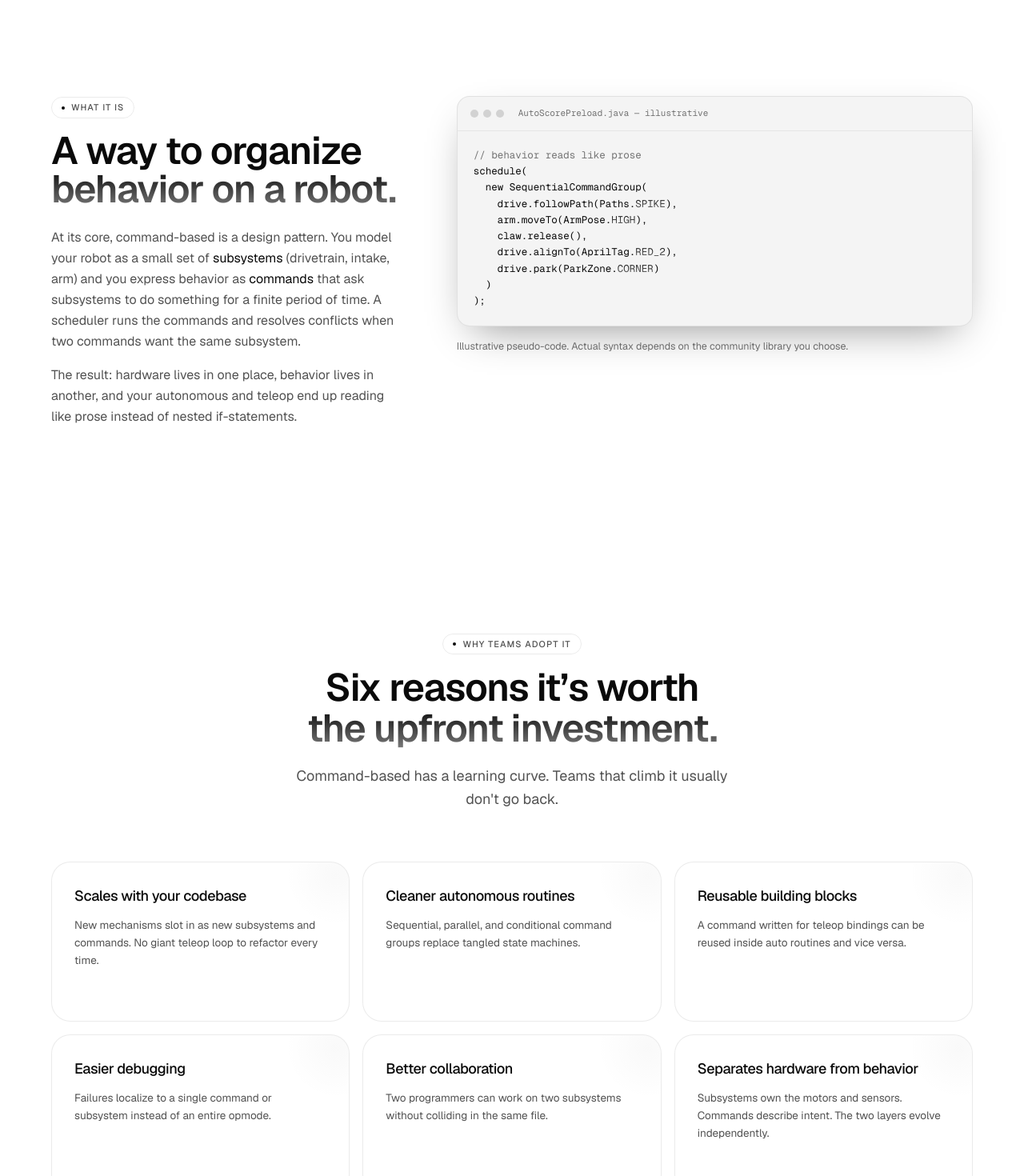
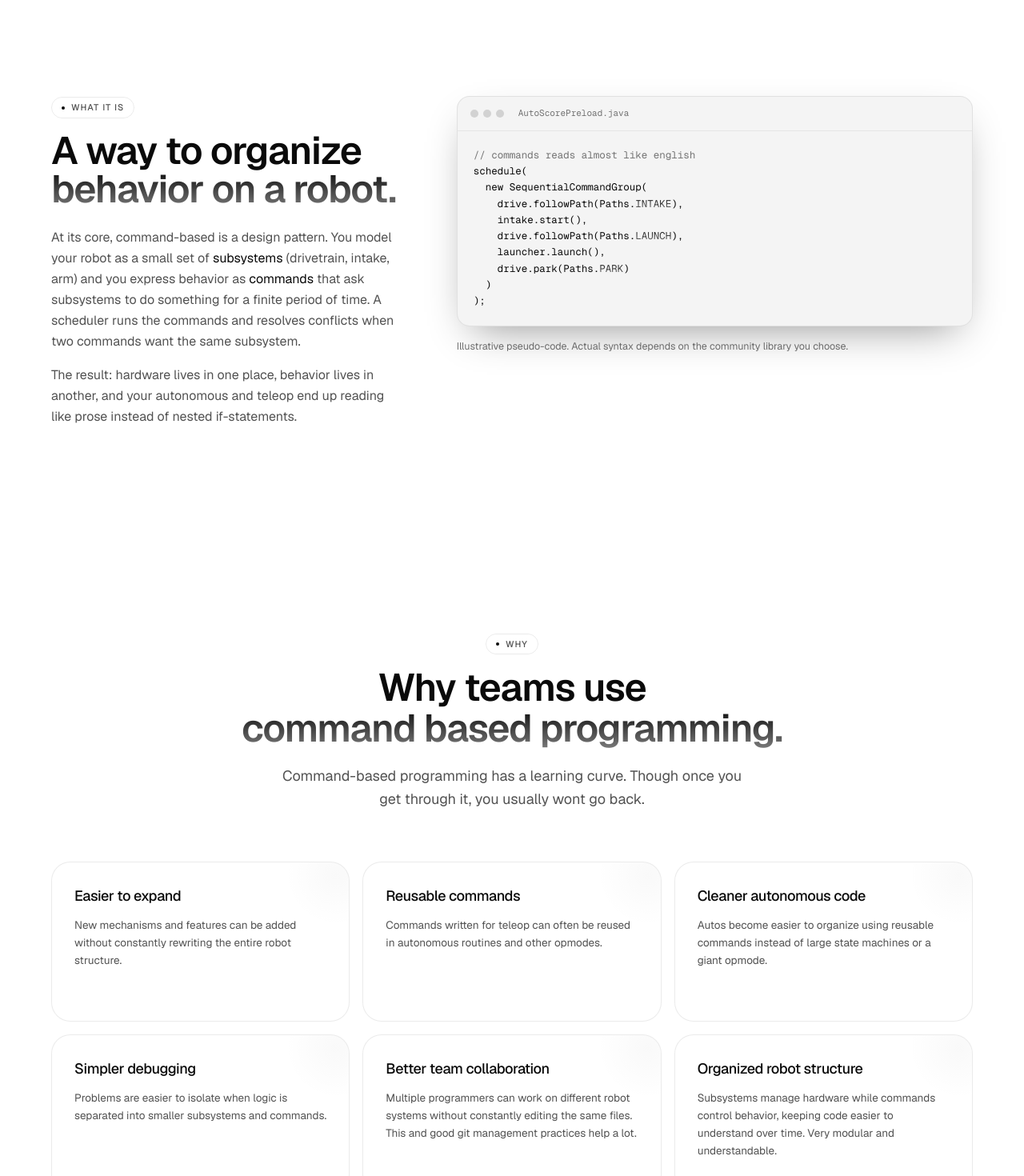
Before and after one commit to 13201Hazmat/ftcwires, a Next.js app: page /command-based in a window 1280 px wide. Shown: the part 1080-2550 px from the top of the page at 80% size. Built offline with nearby package versions, Linux system fonts and the light colour scheme.

Commit message:
Working on command docs

```diff
--- a/app/command-based/page.tsx
+++ b/app/command-based/page.tsx
@@ -54,7 +54,6 @@ export default function CommandBasedPage() {
       <Concepts />
       <Layout />
       <Skeletons />
-      <Scaling />
       <References />
       <ContributeCTA />
     </>
@@ -153,26 +152,26 @@ function WhatItIs() {
                   style={{ background: "var(--border-strong)" }}
                 />
                 <span className="ml-3 text-[11px] text-subtle">
-                  AutoScorePreload.java — illustrative
+                  AutoScorePreload.java
                 </span>
               </div>
               <pre className="overflow-x-auto px-5 py-5 text-foreground">
                 <code>
-                  <span className="text-subtle">// behavior reads like prose</span>
+                  <span className="text-subtle">// commands reads almost like english</span>
                   {"\n"}
                   schedule(
                   {"\n"}
                   {"  "}new SequentialCommandGroup(
                   {"\n"}
-                  {"    "}drive.followPath(Paths.<span className="text-fade">SPIKE</span>),
+                  {"    "}drive.followPath(Paths.<span className="text-fade">INTAKE</span>),
                   {"\n"}
-                  {"    "}arm.moveTo(ArmPose.<span className="text-fade">HIGH</span>),
+                  {"    "}intake.start(),
                   {"\n"}
-                  {"    "}claw.release(),
+                  {"    "}drive.followPath(Paths.<span className="text-fade">LAUNCH</span>),
                   {"\n"}
-                  {"    "}drive.alignTo(AprilTag.<span className="text-fade">RED_2</span>),
+                  {"    "}launcher.launch(),
                   {"\n"}
-                  {"    "}drive.park(ParkZone.<span className="text-fade">CORNER</span>)
+                  {"    "}drive.park(Paths.<span className="text-fade">PARK</span>)
                   {"\n"}
                   {"  "})
                   {"\n"}
@@ -197,42 +196,42 @@ function WhatItIs() {
 function WhyTeams() {
   const items = [
     {
-      title: "Scales with your codebase",
-      desc: "New mechanisms slot in as new subsystems and commands. No giant teleop loop to refactor every time.",
+      title: "Easier to expand",
+      desc: "New mechanisms and features can be added without constantly rewriting the entire robot structure.",
     },
     {
-      title: "Cleaner autonomous routines",
-      desc: "Sequential, parallel, and conditional command groups replace tangled state machines.",
+      title: "Reusable commands",
+      desc: "Commands written for teleop can often be reused in autonomous routines and other opmodes.",
     },
     {
-      title: "Reusable building blocks",
-      desc: "A command written for teleop bindings can be reused inside auto routines and vice versa.",
+      title: "Cleaner autonomous code",
+      desc: "Autos become easier to organize using reusable commands instead of large state machines or a giant opmode.",
     },
     {
-      title: "Easier debugging",
-      desc: "Failures localize to a single command or subsystem instead of an entire opmode.",
+      title: "Simpler debugging",
+      desc: "Problems are easier to isolate when logic is separated into smaller subsystems and commands.",
     },
     {
-      title: "Better collaboration",
-      desc: "Two programmers can work on two subsystems without colliding in the same file.",
+      title: "Better team collaboration",
+      desc: "Multiple programmers can work on different robot systems without constantly editing the same files. This and good git management practices help a lot.",
     },
     {
-      title: "Separates hardware from behavior",
-      desc: "Subsystems own the motors and sensors. Commands describe intent. The two layers evolve independently.",
+      title: "Organized robot structure",
+      desc: "Subsystems manage hardware while commands control behavior, keeping code easier to understand over time. Very modular and understandable.",
     },
   ];
   return (
     <section className="px-6 py-24 lg:py-32">
       <div className="mx-auto max-w-6xl">
         <SectionHeader
-          eyebrow="Why teams adopt it"
+          eyebrow="Why"
           title={
             <>
-              Six reasons it&rsquo;s worth
-              <span className="block text-fade">the upfront investment.</span>
+              Why teams use
+              <span className="block text-fade">command based programming.</span>
             </>
           }
-          desc="Command-based has a learning curve. Teams that climb it usually don't go back."
+          desc="Command-based programming has a learning curve. Though once you get through it, you usually wont go back."
         />
         <div className="mt-16 grid grid-cols-1 gap-4 md:grid-cols-2 lg:grid-cols-3">
           {items.map((it) => (
@@ -275,27 +274,27 @@ function Concepts() {
     {
       n: "01",
       title: "Subsystems",
-      desc: "A class that owns a piece of hardware — the drivetrain, an arm, an intake. Exposes a small public API (e.g. setPower, openClaw). Nothing else in your code touches the motors directly.",
+      desc: "Subsystems organize hardware into reusable components. Instead of accessing motors and servos throughout your code, hardware is managed in one place.",
     },
     {
       n: "02",
       title: "Commands",
-      desc: "A short-lived object that asks subsystems to do something. Has an init, an execute, an isFinished, and an end. Commands declare which subsystems they require.",
+      desc: "Commands describe actions your robot can perform, such as intaking, following a path, or scoring a game piece.",
     },
     {
       n: "03",
-      title: "Command groups",
-      desc: "Sequential and parallel composites that let you build long autonomous routines out of small, testable pieces.",
+      title: "Command Groups",
+      desc: "Multiple commands can be combined into larger routines, allowing complex autonomous sequences to be built from simple actions. Like parallel or sequential command groups.",
     },
     {
       n: "04",
-      title: "Triggers & bindings",
-      desc: "Gamepad buttons or sensor conditions that schedule commands. Most teleop input handling becomes one-line bindings.",
+      title: "Triggers",
+      desc: "Triggers connect buttons, sensors, or robot states to commands, making teleop controls easier to organize and maintain.",
     },
     {
       n: "05",
       title: "Scheduler",
-      desc: "The runtime that ticks active commands every loop, enforces subsystem ownership, and resolves conflicts when two commands want the same hardware.",
+      desc: "The scheduler automatically manages active commands and ensures they run in the correct order without conflicting with each other.",
     },
   ];
   return (
@@ -349,30 +348,29 @@ function Concepts() {
  * ===================================================== */
 function Layout() {
 const tree = `TeamCode/src/main/java/org/firstinspires/ftc/teamcode/
+├── autos/
+│   └── paths/
+│   │    └── PathsAndPoses.java
+│   └── runnables/
+│       ├── NearAuto.java
+│       └── FarAuto.java
+├── pedroPathing/
 ├── subsystems/
-│   ├── DriveSubsystem.java
-│   ├── IntakeSubsystem.java
-│   ├── ArmSubsystem.java
-│   └── VisionSubsystem.java
-├── commands/
-│   ├── drive/
-│   │   ├── DriveByTime.java
-│   │   ├── FollowPath.java
-│   │   └── AlignToTag.java
-│   ├── arm/
-│   │   └── MoveArmTo.java
-│   └── auto/
-│       └── ScorePreload.java
-├── opmodes/
-│   ├── autonomous/
-│   │   ├── RedNearAuto.java
-│   │   └── BlueFarAuto.java
-│   └── teleop/
-│       └── MainTeleOp.java
+│   ├── IntakeRoller.java
+│   ├── IntakeSpindexerGroup.java
+│   ├── Launcher.java
+│   ├── LauncherGroup.java
+│   ├── LauncherHood.java
+│   ├── Limelight.java
+│   ├── Spindexer.java
+│   └── Turret.java
+├── teleop/
+│   ├── CompTeleOp.java
+│   ├── RedTeleOp.java
+│   └── BlueTeleOp.java
+├── testOpModes/
 ├── util/
-│   ├── Constants.java
-│   └── ControllerMap.java
-└── Robot.java`;
+└── README.md`;
 
   return (
     <section className="px-6 py-24 lg:py-32">
@@ -381,31 +379,15 @@ function Layout() {
           <div className="lg:col-span-5">
             <SectionEyebrow>Recommended layout</SectionEyebrow>
             <h2 className="mt-4 text-4xl font-semibold tracking-tight sm:text-5xl">
-              A folder structure
-              <span className="block text-fade">that grows with you.</span>
+              A repo structure
+              <span className="block text-fade">that you decide.</span>
             </h2>
             <p className="mt-6 text-base leading-relaxed text-muted">
               There is no &ldquo;correct&rdquo; layout — only one that helps
-              your team find code quickly six months in. Here&rsquo;s a
-              starting point most command-based FTC codebases converge on,
-              with room to adapt as your robot grows.
+              your team develop and optimize your code. Here&rsquo;s a
+              starting point most command-based FTC codebases start on.
+              This is an example from Team 13201 Hazmats DECODE codebase.
             </p>
-            <ul className="mt-8 space-y-3">
-              {[
-                "Subsystems own all hardware references — nothing else.",
-                "Commands describe intent and live next to similar commands.",
-                "Opmodes are thin entry points that compose commands.",
-                "Constants live in one place so tuning doesn't sprawl.",
-              ].map((b) => (
-                <li
-                  key={b}
-                  className="flex items-start gap-2.5 text-sm leading-relaxed text-muted"
-                >
-                  <CheckIcon className="mt-0.5 h-4 w-4 flex-none text-foreground" />
-                  <span>{b}</span>
-                </li>
-              ))}
-            </ul>
           </div>
           <div className="lg:col-span-7">
             <div
@@ -463,59 +445,86 @@ function Skeletons() {
               <span className="block text-fade">and a command look like.</span>
             </>
           }
-          desc="Pseudo-code in the spirit of FTC command-based libraries. Real syntax depends on whether you use FTCLib, NextFTC, or a homegrown implementation."
+          desc="Pseudo-code in the spirit of FTC command-based libraries. Real syntax depends on the library you choose."
         />
 
         <div className="mt-16 grid grid-cols-1 gap-5 lg:grid-cols-2">
           <CodeBlock
-            file="IntakeSubsystem.java"
+            file="Intake.java"
             label="Subsystem"
-            code={`public class IntakeSubsystem extends Subsystem {
-  private final DcMotor motor;
+            code={`public class Intake {
 
-  public IntakeSubsystem(HardwareMap hw) {
-    this.motor = hw.get(DcMotor.class, "intake");
+    //This is an example using Ivy made by Pedro Pathing
+    private final DcMotorEx intakeMotor;
+
+    public Intake(HardwareMap hardwareMap) {
+        intakeMotor = hardwareMap.get(DcMotorEx.class, "intakeMotor");
     }
 
-  public void run(double power) {
-    motor.setPower(power);
+    public Command intakeForward() {
+        return new InstantCommand(() ->
+                intakeMotor.setPower(1.0)
+        );
     }
 
-  public void stop() {
-    motor.setPower(0);
+    public Command intakeReverse() {
+        return new InstantCommand(() ->
+                intakeMotor.setPower(-1.0)
+        );
+    }
+
+    public Command intakeOff() {
+        return new InstantCommand(() ->
+                intakeMotor.setPower(0.0)
+        );
     }
 }`}
           />
           <CodeBlock
-            file="RunIntakeFor.java"
+            file="AutoCommands.java"
             label="Command"
-            code={`public class RunIntakeFor extends Command {
-  private final IntakeSubsystem intake;
-  private final double power, seconds;
-  private double startTime;
+            code={`public class AutoCommands {
 
-  public RunIntakeFor(IntakeSubsystem intake,
-                       double power, double seconds) {
-    this.intake = intake;
-    this.power = power;
-    this.seconds = seconds;
-    addRequirements(intake);
+    /// This is an example made with NextFTC 1.0
+    public Command intake(PathChain path) {
+        return new ParallelDeadlineGroup(
+                new FollowPath(path, true),
+                new InstantCommand(IntakeRoller::setFor),
+                new WaitUntil(() ->
+                        PedroComponent.follower().getCurrentTValue() >= 0.30
+                ).then(
+                        new InstantCommand(
+                                Launcher.INSTANCE::setLauncherStateIdle
+                        )
+                )
+        );
     }
 
-  @Override
-  public void initialize() {
-    startTime = time();
-    intake.run(power);
+    public Command launch(PathChain path, double triggerPoint) {
+        return new ParallelDeadlineGroup(
+                new FollowPath(path, true),
+                new InstantCommand(() ->
+                        Turret.INSTANCE.turretAuto(path.endPose())
+                ),
+                new WaitUntil(() ->
+                        PedroComponent.follower().getCurrentTValue() >= triggerPoint
+                ).then(
+                        LauncherGroup.INSTANCE.closeLaunchForAuto
+                )
+        );
     }
 
-  @Override
-  public boolean isFinished() {
-    return time() - startTime >= seconds;
-  }
-
-  @Override
-  public void end(boolean interrupted) {
-    intake.stop();
+    public Command intakeUntilFull(double timeout) {
+        return new ParallelRaceGroup(
+                new Delay(timeout),
+                new SequentialGroup(
+                        new InstantCommand(IntakeRoller::setFor),
+                        new WaitUntil(
+                                SpindexerSensors.INSTANCE::isSpindexerFull
+                        ),
+                        new InstantCommand(IntakeRoller::setOff)
+                )
+        );
     }
 }`}
           />
@@ -523,8 +532,7 @@ function Skeletons() {
 
         <p className="mt-6 text-[12.5px] text-subtle">
           Examples are for shape, not for copy-paste. Full working examples
-          and a starter template are{" "}
-          <span className="text-foreground">on the roadmap</span> — see the
+          may be released in the future — see the
           contribute section below if you want to help write them.
         </p>
       </div>
@@ -584,91 +592,31 @@ function CodeBlock({
   );
 }
 
-/* =====================================================
- * Scaling — collaboration & debugging
- * ===================================================== */
-function Scaling() {
-  const items = [
-    {
-      tag: "Collaboration",
-      title: "Two programmers, two subsystems, zero merge conflicts.",
-      desc: "Because each subsystem and command lives in its own file, the days of three students editing the same opmode at 11pm before competition are gone.",
-    },
-    {
-      tag: "Debugging",
-      title: "Localized failure surface.",
-      desc: "When an autonomous fails, you know which command was running. Add telemetry to one command instead of digging through a 600-line opmode.",
-    },
-    {
-      tag: "Iteration",
-      title: "Rewrite behavior without touching hardware.",
-      desc: "Swap a path, retune a movement, or chain commands differently — the subsystem layer doesn't move. The robot keeps working between iterations.",
-    },
-    {
-      tag: "Onboarding",
-      title: "A new programmer can ship a real feature in week one.",
-      desc: "Writing a single command against an existing subsystem is a perfect starter task. They learn the codebase without the cost of touching everything.",
-    },
-  ];
-  return (
-    <section className="px-6 py-24 lg:py-32">
-      <div className="mx-auto max-w-6xl">
-        <SectionHeader
-          eyebrow="Why it scales"
-          title={
-            <>
-              For larger teams and
-              <span className="block text-fade">larger autonomous systems.</span>
-            </>
-          }
-          desc="The pattern pays off most when your team and your codebase get bigger."
-        />
-        <div className="mt-16 grid grid-cols-1 gap-4 md:grid-cols-2">
-          {items.map((it) => (
-            <div
-              key={it.tag}
-              className="rounded-3xl border p-8"
-              style={{
-                borderColor: "var(--border)",
-                background: "var(--surface)",
-              }}
-            >
-              <span
-                className="rounded-full border px-2.5 py-1 text-[11px] font-medium uppercase tracking-widest text-muted"
-                style={{ borderColor: "var(--border)" }}
-              >
-                {it.tag}
-              </span>
-              <h3 className="mt-6 text-xl font-medium tracking-tight text-foreground sm:text-2xl">
-                {it.title}
-              </h3>
-              <p className="mt-2 text-[14px] leading-relaxed text-muted">
-                {it.desc}
-              </p>
-            </div>
-          ))}
-        </div>
-      </div>
-    </section>
-  );
-}
+
 
 /* =====================================================
  * References — community libraries & docs
  * ===================================================== */
 function References() {
   const items = [
-    {
-      tag: "Library",
-      title: "FTCLib",
-      desc: "A community library that brings WPILib-style command-based to FTC. The most common starting point.",
-      href: "https://docs.ftclib.org/ftclib/",
-    },
+
     {
       tag: "Library",
       title: "NextFTC",
       desc: "A modern command-based framework for FTC with an opinionated, batteries-included API.",
       href: "https://nextftc.dev",
+    },
+    {
+      tag: "Library",
+      title: "Ivy",
+      desc: "A simple, easy to use, and powerful command-based control flow library for FTC",
+      href: "https://pedropathing.com/docs/ivy",
+    },
+    {
+      tag: "Library",
+      title: "SolversLib",
+      desc: "A maintained FTCLib fork that provides command-based architecture and programming tools for FTC teams.",
+      href: "http://docs.seattlesolvers.com/",
     },
     {
       tag: "Reference",
@@ -678,7 +626,7 @@ function References() {
     },
     {
       tag: "Docs",
-      title: "ftc-docs",
+      title: "FTC Docs",
       desc: "Official FTC software documentation — useful baseline before adopting any library.",
       href: "https://ftc-docs.firstinspires.org",
     },
@@ -690,11 +638,11 @@ function References() {
           eyebrow="Community libraries & references"
           title={
             <>
-              We didn&rsquo;t build any of these.
-              <span className="block text-fade">Use them. Credit them.</span>
+              We didn&rsquo;t write any of these.
+              <span className="block text-fade">Support the creators who did..</span>
             </>
           }
-          desc="Command-based exists because of FRC, WPILib, and FTC community library authors. Start here."
+          desc="These libraries exist because of the FTC community."
         />
         <div className="mt-16 grid grid-cols-1 gap-4 md:grid-cols-2">
           {items.map((it) => (
```
Lines whose indentation alone changed are shown as unchanged.
